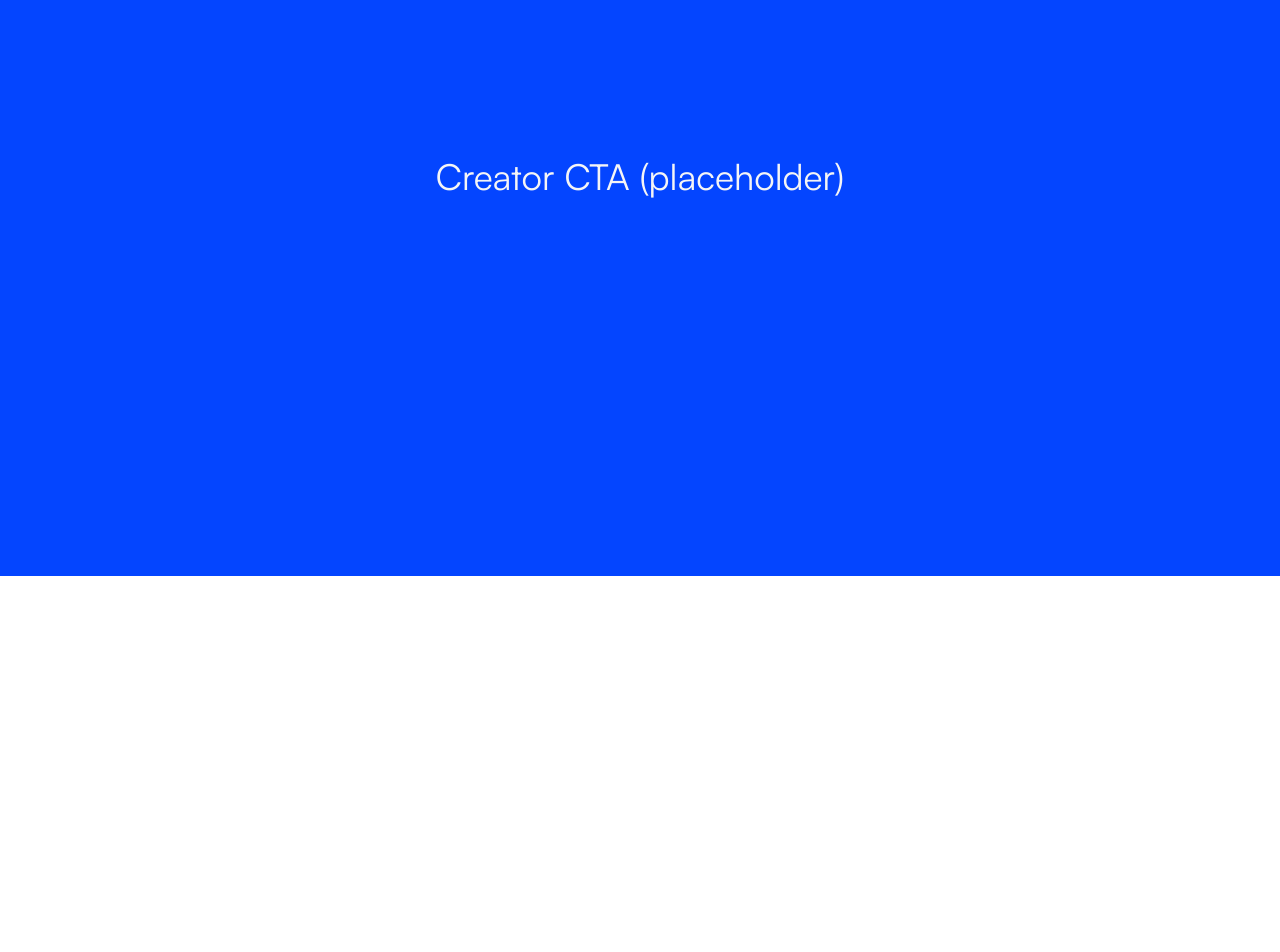
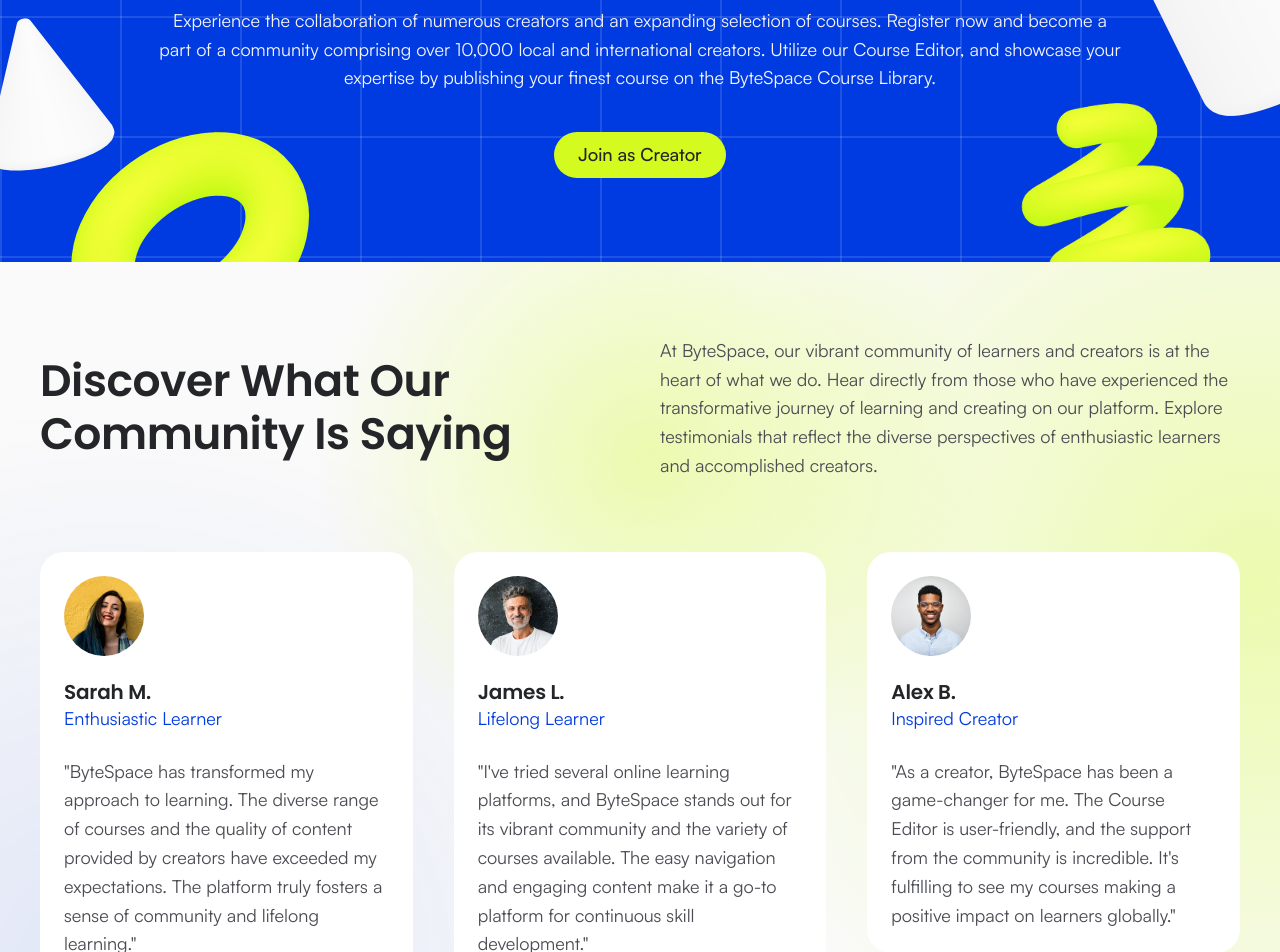
Before and after one commit to aliridowan/bytespace, a Next.js app: page / in a window 1280 px wide. Shown: the part 4800-5752 px from the top of the page. Before the commit the page ends 5376 px from the top, so only its background shows below. Built offline with nearby package versions, Linux system fonts and the light colour scheme.

Commit message:
feat: add creator CTA and testimonials sections

```diff
--- a/src/app/page.tsx
+++ b/src/app/page.tsx
@@ -1,12 +1,13 @@
 import { Courses } from "@/components/sections/courses/Courses";
+import { CreatorCta } from "@/components/sections/cta/CreatorCta";
 import { Growth } from "@/components/sections/growth/Growth";
 import { Hero } from "@/components/sections/hero/Hero";
 import { LearningPaths } from "@/components/sections/learning-paths/LearningPaths";
 import { Partners } from "@/components/sections/partners/Partners";
+import { Testimonials } from "@/components/sections/testimonials/Testimonials";
 
-// Landing page. Sections are added one by one; each remaining placeholder has the id the navbar
-// scroll-spy watches and will be replaced by the real section.
-// The Navbar itself comes from app/layout.tsx.
+// Landing page, sections in Figma order. The navbar (app/layout.tsx) scrolls to the
+// sections with the ids "home", "courses" and "creators".
 
 export default function Home() {
   return (
@@ -16,15 +17,8 @@
       <Courses />
       <LearningPaths />
       <Growth />
-
-      <section
-        id="creators"
-        className="flex min-h-screen items-center justify-center bg-primary-600"
-      >
-        <p className="text-heading-s text-neutral-50">
-          Creator CTA (placeholder)
-        </p>
-      </section>
+      <CreatorCta />
+      <Testimonials />
     </main>
   );
 }
--- /dev/null
+++ b/src/components/sections/cta/CreatorCta.tsx
@@ -0,0 +1,51 @@
+import Image from "next/image";
+import { Button } from "@/components/ui/Button";
+import { Container } from "@/components/ui/Container";
+
+// 3D shapes around the CTA (Figma "Group 6"). Each PNG was exported as the part that is
+// visible inside the 1440 × 488 frame, so the cut-off shapes are already cut. Left-side
+// shapes are placed from the left edge and right-side ones from the right edge, so they
+// stay on the screen edges at any width. The two lime squiggles reuse one PNG.
+const shapes = [
+  { src: "/images/shapes/squiggle-lime.png", width: 385, height: 383, className: "-top-[162px] -left-[118px] rotate-[30deg]" },
+  { src: "/images/shapes/squiggle-white.png", width: 177, height: 176, className: "top-[5px] left-[178px]" },
+  { src: "/images/shapes/cone-white.png", width: 140, height: 189, className: "top-[225px] left-0" },
+  { src: "/images/shapes/torus-lime.png", width: 346, height: 190, className: "bottom-0 left-[18px]" },
+  { src: "/images/shapes/cone-lime.png", width: 190, height: 189, className: "top-0 right-[170px]" },
+  { src: "/images/shapes/cylinder-white.png", width: 218, height: 372, className: "top-[5px] right-0" },
+  { src: "/images/shapes/squiggle-lime.png", width: 330, height: 328, className: "top-[289px] right-0" },
+];
+
+// Figma "CTA_Frame": 1440 × 488, Persian Blue 800 with the 120px grid, centred content
+// (Heading M title, Body L text, "Join as Creator" button, 40px apart).
+// id="creators" is the navbar's "Creators" link target.
+export function CreatorCta() {
+  return (
+    <section id="creators" className="relative overflow-hidden bg-primary-800 bg-grid py-21">
+      {/* Behind the text and only from xl: on narrower screens the shapes would sit on the paragraph */}
+      {shapes.map((shape) => (
+        <Image
+          key={shape.className}
+          src={shape.src}
+          alt=""
+          width={shape.width}
+          height={shape.height}
+          className={`pointer-events-none absolute hidden max-w-none xl:block ${shape.className}`}
+        />
+      ))}
+
+      <Container className="relative flex flex-col items-center gap-10 text-center">
+        <h2 className="max-w-[710px] text-heading-s tracking-[-0.01em] text-neutral-50 md:text-heading-m">
+          Unlock Your Potential as a Creator with ByteSpace
+        </h2>
+        <p className="max-w-[964px] text-body-m text-neutral-50 md:text-body-l">
+          Experience the collaboration of numerous creators and an expanding selection of courses.
+          Register now and become a part of a community comprising over 10,000 local and
+          international creators. Utilize our Course Editor, and showcase your expertise by
+          publishing your finest course on the ByteSpace Course Library.
+        </p>
+        <Button href="/register">Join as Creator</Button>
+      </Container>
+    </section>
+  );
+}
--- /dev/null
+++ b/src/components/sections/testimonials/Testimonials.tsx
@@ -0,0 +1,65 @@
+import Image from "next/image";
+import { Container } from "@/components/ui/Container";
+import { testimonials } from "@/data/testimonials";
+
+// Soft background like the Growth section: Figma "Ellipse 8, 11, 12" (blue #003BE2 and
+// lime #CBFC01 circles fading out), as radial gradients at their centres in % of the
+// 1440 × 784 frame.
+const blobs = [
+  "radial-gradient(circle 570px at 8.8% 91.5%, rgb(0 59 226 / 0.1), transparent)", // blue, bottom left
+  "radial-gradient(circle 336px at 50.8% 25.3%, rgb(203 252 1 / 0.3), transparent)", // lime, top middle
+  "radial-gradient(circle 570px at 98% 41.8%, rgb(203 252 1 / 0.3), transparent)", // lime, right
+].join(", ");
+
+// Figma "Testimonials_Frame" (1440 × 784, #FAFAFA): title + intro side by side (577 + 43 +
+// 580), then three cards 41px apart, 72px below. Content starts 74px from the top and ends
+// 57px from the bottom.
+export function Testimonials() {
+  return (
+    <section className="bg-[#FAFAFA] pt-[74px] pb-[57px]" style={{ backgroundImage: blobs }}>
+      <Container className="flex flex-col gap-18">
+        <div className="flex flex-col items-center gap-6 text-center xl:flex-row xl:justify-between xl:gap-[43px] xl:text-left">
+          <h2 className="max-w-[577px] text-heading-s tracking-[-0.01em] md:text-heading-m">
+            Discover What Our Community Is Saying
+          </h2>
+          <p className="max-w-[580px] text-body-m text-neutral-700 md:text-body-l">
+            At ByteSpace, our vibrant community of learners and creators is at the heart of what we
+            do. Hear directly from those who have experienced the transformative journey of learning
+            and creating on our platform. Explore testimonials that reflect the diverse perspectives
+            of enthusiastic learners and accomplished creators.
+          </p>
+        </div>
+
+        {/* Wrapping flex row, not a grid: on tablets (2 per row) the third card is centred
+            instead of sitting alone on the left. items-start keeps each card's own height
+            (Figma "Hug"). Widths: 1 / 2 / 3 per row, minus the gaps. */}
+        <ul className="flex flex-wrap items-start justify-center gap-10 xl:gap-[41px]">
+          {testimonials.map((testimonial) => (
+            <li key={testimonial.name} className="w-full md:w-[calc((100%-40px)/2)] xl:w-[calc((100%-82px)/3)]">
+              {/* figure + blockquote + figcaption: the standard markup for a quote and who said it */}
+              <figure className="flex flex-col gap-6 rounded-3xl bg-white p-6">
+                {/* alt="" because the name is right below the photo */}
+                <Image
+                  src={testimonial.avatar}
+                  alt=""
+                  width={80}
+                  height={80}
+                  className="size-20 rounded-full object-cover"
+                />
+                <figcaption>
+                  <p className="font-heading text-heading-xs font-semibold tracking-[-0.01em]">
+                    {testimonial.name}
+                  </p>
+                  <p className="text-body-l text-primary-800">{testimonial.role}</p>
+                </figcaption>
+                <blockquote className="text-body-l text-neutral-700">
+                  <p>&quot;{testimonial.quote}&quot;</p>
+                </blockquote>
+              </figure>
+            </li>
+          ))}
+        </ul>
+      </Container>
+    </section>
+  );
+}
--- /dev/null
+++ b/src/data/testimonials.ts
@@ -0,0 +1,31 @@
+export type Testimonial = {
+  name: string;
+  role: string;
+  avatar: string;
+  quote: string;
+};
+
+// "Discover What Our Community Is Saying" cards, in Figma order
+export const testimonials: Testimonial[] = [
+  {
+    name: "Sarah M.",
+    role: "Enthusiastic Learner",
+    avatar: "/images/avatars/avatar-3.png",
+    quote:
+      "ByteSpace has transformed my approach to learning. The diverse range of courses and the quality of content provided by creators have exceeded my expectations. The platform truly fosters a sense of community and lifelong learning.",
+  },
+  {
+    name: "James L.",
+    role: "Lifelong Learner",
+    avatar: "/images/avatars/avatar-5.png",
+    quote:
+      "I've tried several online learning platforms, and ByteSpace stands out for its vibrant community and the variety of courses available. The easy navigation and engaging content make it a go-to platform for continuous skill development.",
+  },
+  {
+    name: "Alex B.",
+    role: "Inspired Creator",
+    avatar: "/images/avatars/avatar-6.png",
+    quote:
+      "As a creator, ByteSpace has been a game-changer for me. The Course Editor is user-friendly, and the support from the community is incredible. It's fulfilling to see my courses making a positive impact on learners globally.",
+  },
+];
```
